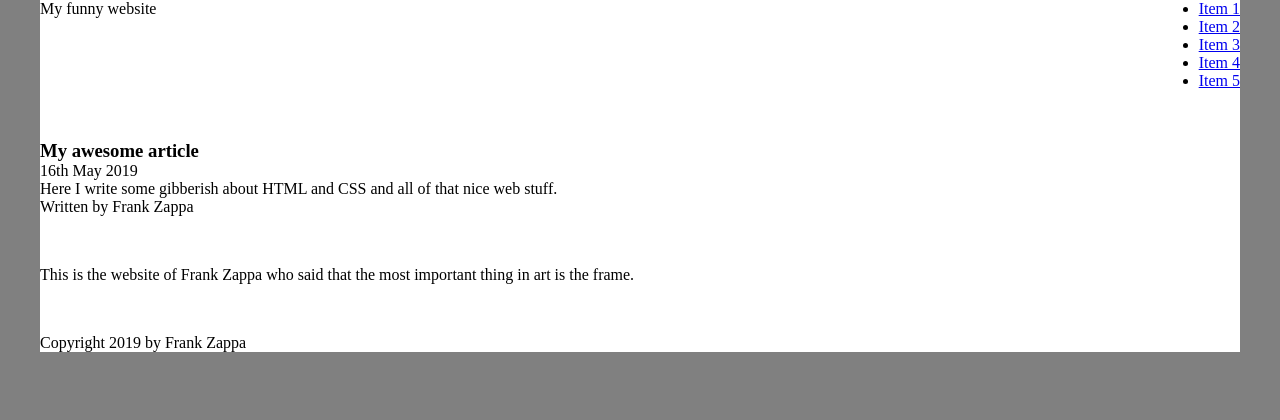
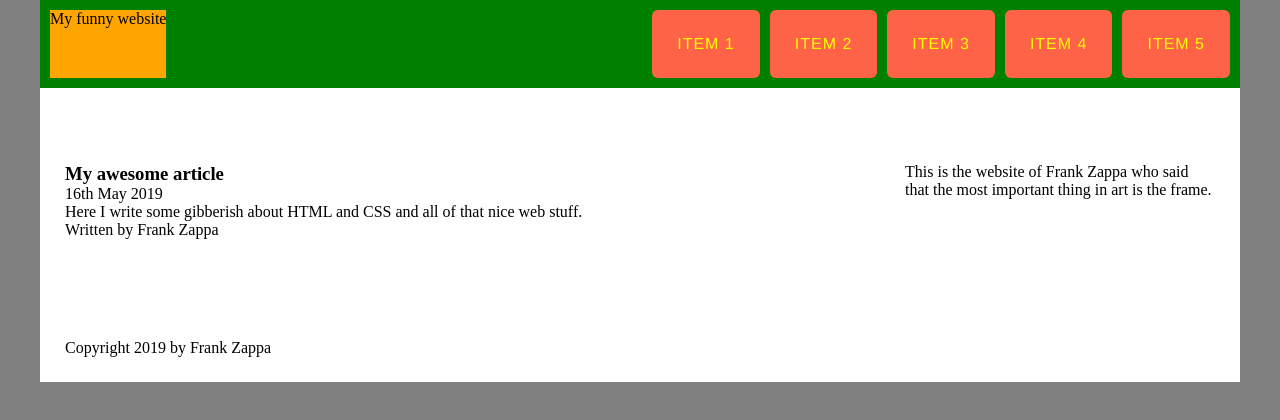
Before and after one commit to lorenzseeger/my-funny-website.github.io, a plain HTML site: page index.html in a window 1280 px wide. Drawn offline with Linux system fonts and the light colour scheme.

Commit message:
update css + html

```diff
--- a/css/main.css
+++ b/css/main.css
@@ -10,6 +10,15 @@ article, aside, details, figcaption, figure,
 footer, header, hgroup, main, nav, section, summary {
   display: block;
 }
+
+/* -- LINKS -- */
+
+a {
+  color: yellow;
+}
+
+
+/* -- LAYOUT -- */
 
 body {
   background: grey;
@@ -26,6 +35,56 @@ body {
 .header {
   display: flex;
   justify-content: space-between;
+  background: green;
+  padding: 10px;
+}
+
+.logo {
+  background: orange;
+}
+
+.nav ul {
+  display: flex;
+}
+
+.nav li {
+  list-style: none;
+  margin-left: 10px;
+}
+
+.nav a {
+  display: block;
+  padding: 25px;
+  background: tomato;
+  border-radius: 6px;
+  text-decoration: none;
+  text-transform: uppercase;
+  letter-spacing: 1px;
+  font-family: "Helvetica Neue", Helvetica, Arial, sans-serif;
+}
+
+.nav a:hover {
+  background: purple;
+  color: white;
+}
+
+.content-wrapper {
+  display: flex;
+  width: 100%;
+}
+
+.content {
+  width: 70%;
+  padding: 25px;
+}
+
+.sidebar {
+  width: 30%;
+  padding: 25px;
+}
+
+.footer {
+  padding: 25px;
 }
 
 .header,
--- a/index.html
+++ b/index.html
@@ -25,6 +25,7 @@
         </nav>
       </header>
 
+      <div class="content-wrapper">
         <section class="content">
           <article class="article">
             <header class="article__header">
@@ -45,6 +46,7 @@
         <aside class="sidebar">
           <p>This is the website of Frank Zappa who said that the most important thing in art is the frame.</p>
         </aside>
+      </div>
 
       <footer class="footer">
         <p>Copyright 2019 by Frank Zappa</p>
```
Lines whose indentation alone changed are shown as unchanged.
